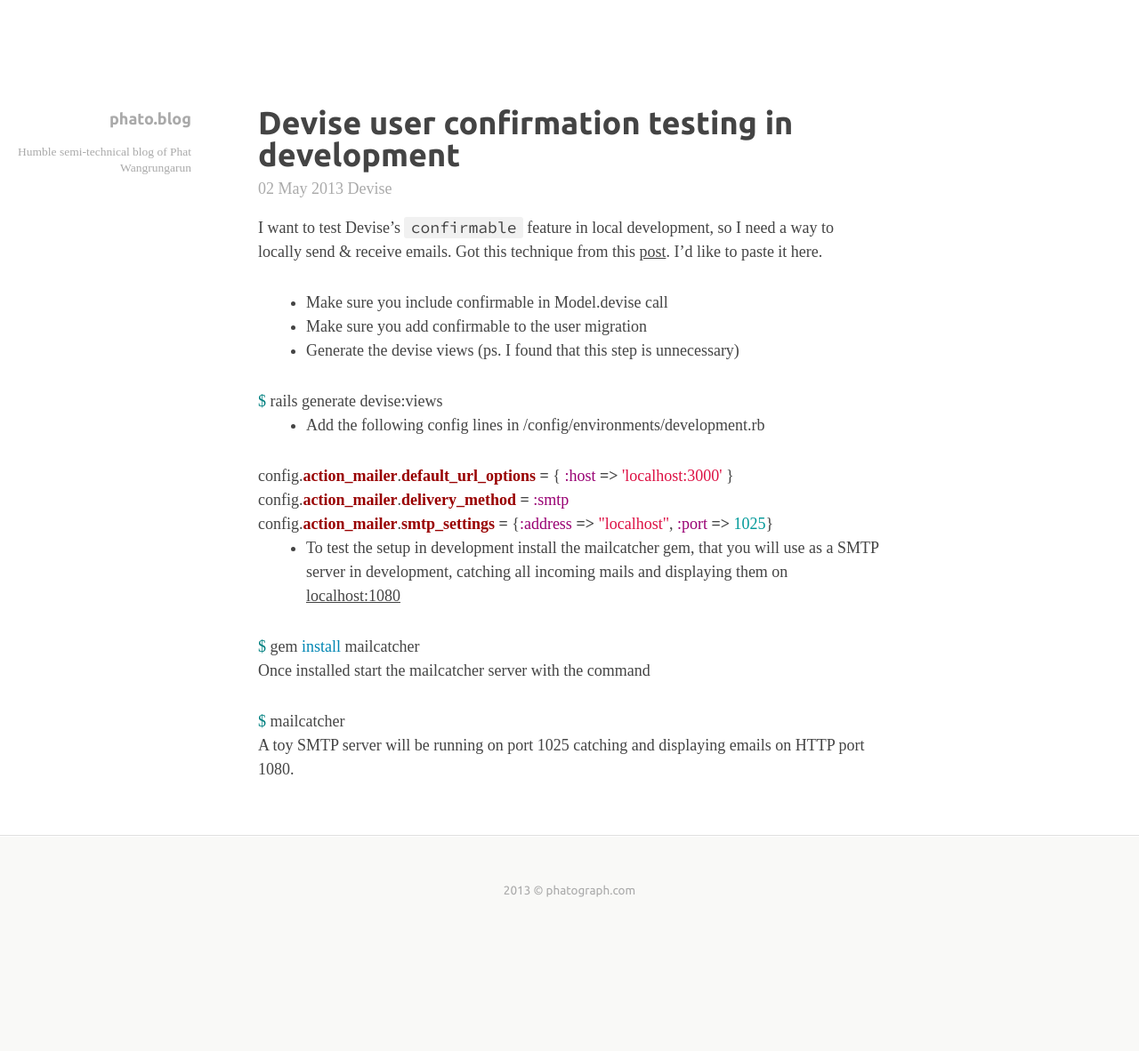
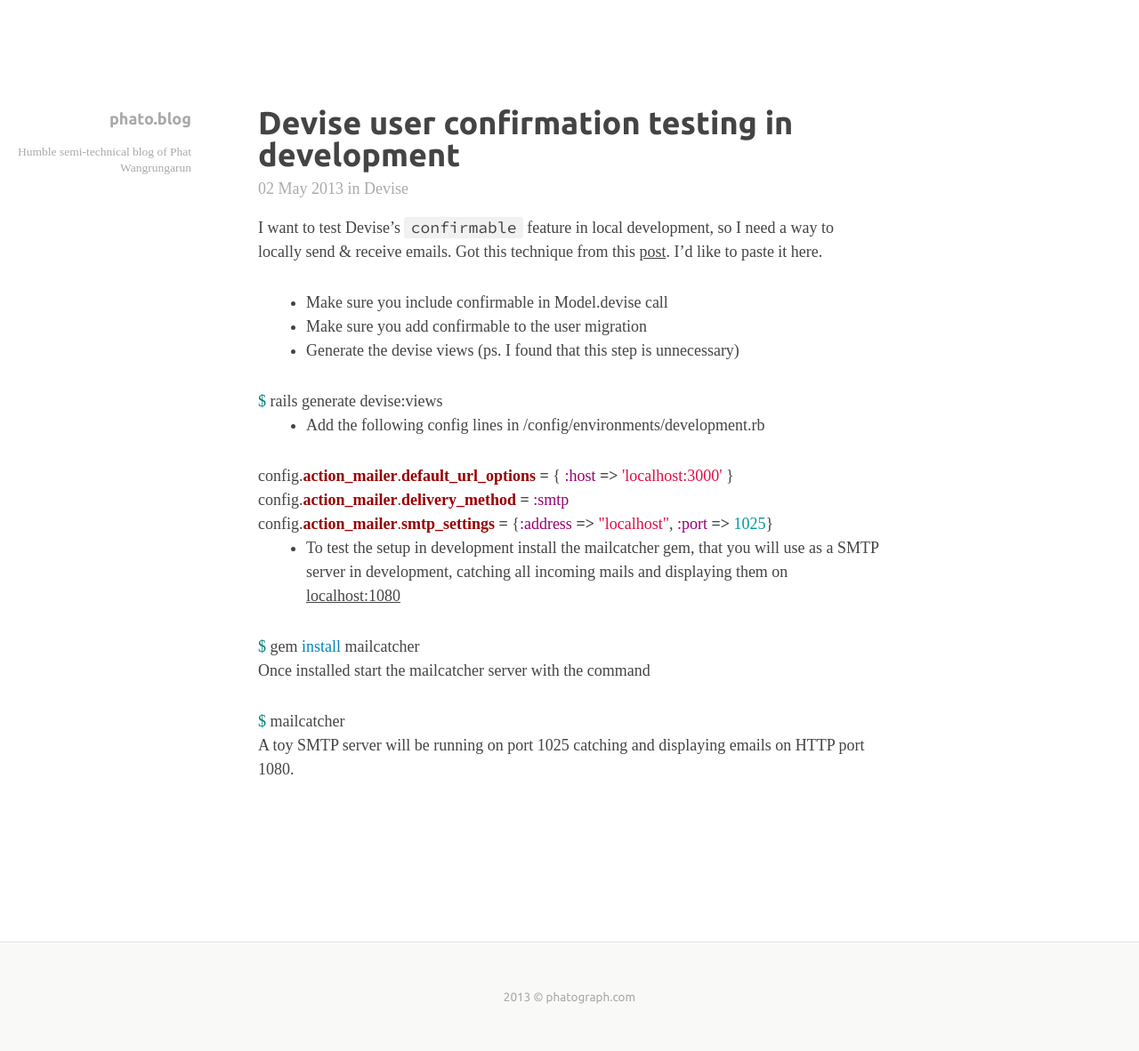
Before and after one commit to phatograph/blog, a Jekyll site: the page built from _posts/2013-05-02-devise-user-confirmation-testing-in-development.markdown, in a window 1280 px wide. Shown: the whole page at 89% size. Built offline with Jekyll 4.4.1, drawn with Linux system fonts in a browser that asks for light colours; some web fonts are replaced; Markdown is read by kramdown in place of the engine named in the settings; comment, search, counter and statistics services are not loaded; before the commit the page ends 1062 px from its top, so only the background shows below that.

Commit message:
Add tag_links

```diff
--- a/_layouts/post.html
+++ b/_layouts/post.html
@@ -7,9 +7,11 @@ layout: default
     <h3><a href="{{ post.url }}">{{ page.title }}</a></h3>
     <p class="date">
       {{ page.date | date_to_long_string }}
-      {% for tag in page.tags %}
-        <a href="/tag/{{ tag }}">{{ tag }}</a>
-      {% endfor %}
+      {% capture tag_length %}{{ page.tags | size }}{% endcapture %}
+      {% if tag_length != '0'  %}
+        in
+        {{ page.tags | tag_links }}
+      {% endif %}
     </p>
     <div class="body">
       {{ content }}
--- a/_plugins/_tag_gen.rb
+++ b/_plugins/_tag_gen.rb
@@ -1,4 +1,5 @@
 module Jekyll
+
   class TagIndex < Page
     def initialize(site, base, dir, tag)
       @site = site
@@ -13,16 +14,19 @@ module Jekyll
       self.data['title'] = "#{tag_title_prefix}#{tag}#{tag_title_suffix}"
     end
   end
+
   class TagGenerator < Generator
     safe true
+
     def generate(site)
       if site.layouts.key? 'tag_index'
         dir = site.config['tag_dir'] || 'tag'
         site.tags.keys.each do |tag|
-          write_tag_index(site, File.join(dir, tag), tag)
+          write_tag_index(site, File.join(dir, tag.gsub(/\s+/, '-').downcase), tag)
         end
       end
     end
+
     def write_tag_index(site, dir, tag)
       index = TagIndex.new(site, site.source, dir, tag)
       index.render(site.layouts, site.site_payload)
@@ -30,4 +34,39 @@ module Jekyll
       site.pages << index
     end
   end
+
+  # Adds some extra filters used during the tag creation process.
+  module Filters
+
+    # Outputs a list of tags as comma-separated <a> links. This is used
+    # to output the tag list for each post on a tag page.
+    #
+    #  +tags+ is the list of tags to format.
+    #
+    # Returns string
+    #
+    def tag_links(tags)
+      tags = tags.sort!.map { |c| tag_link c }
+
+      case tags.length
+      when 0
+        ""
+      when 1
+        tags[0].to_s
+      else
+        "#{tags[0...-1].join(', ')}, #{tags[-1]}"
+      end
+    end
+
+    # Outputs a single tag as an <a> link.
+    #
+    #  +tag+ is a tag string to format as an <a> link
+    #
+    # Returns string
+    #
+    def tag_link(tag)
+      "<a class='tag' href='/tag/#{tag.gsub(/\s+/, '-').downcase}/'>#{tag}</a>"
+    end
+  end
+
 end
--- a/stylesheets/style.css
+++ b/stylesheets/style.css
@@ -216,79 +216,75 @@ div.content div.info p.links {
   font-size: 1.5em;
 }
 /* line 94, ../_sass/style.scss */
-div.content div.post {
+div.content div.posts {
+  padding-bottom: 120px;
+}
+/* line 97, ../_sass/style.scss */
+div.content div.posts div.post {
   margin-bottom: 3em;
 }
-/* line 97, ../_sass/style.scss */
-div.content div.post:last-child {
+/* line 100, ../_sass/style.scss */
+div.content div.posts div.post:last-child {
   margin-bottom: 0;
 }
-/* line 101, ../_sass/style.scss */
-div.content div.post > h3 {
+/* line 104, ../_sass/style.scss */
+div.content div.posts div.post > h3 {
   font-size: 2em;
   font-weight: bold;
   line-height: 1em;
   padding-bottom: 0.3em;
 }
-/* line 108, ../_sass/style.scss */
-div.content div.post p.date {
+/* line 111, ../_sass/style.scss */
+div.content div.posts div.post p.date {
   line-height: 1;
   margin-bottom: 1.25em;
   color: #aaaaaa;
 }
-/* line 114, ../_sass/style.scss */
-div.content div.post p.date a {
+/* line 117, ../_sass/style.scss */
+div.content div.posts div.post p.date a {
   color: #aaaaaa;
 }
-/* line 117, ../_sass/style.scss */
-div.content div.post p.date a:after {
-  content: ', ';
-}
-/* line 121, ../_sass/style.scss */
-div.content div.post p.date a:last-child:after {
-  content: '';
-}
-/* line 125, ../_sass/style.scss */
-div.content div.post p.date a:hover {
+/* line 120, ../_sass/style.scss */
+div.content div.posts div.post p.date a:hover {
   color: #444444;
 }
-/* line 132, ../_sass/style.scss */
-div.content div.post div.body p, div.content div.post div.body div.highlight, div.content div.post div.body ul, div.content div.post div.body h3, div.content div.post div.body blockquote, div.content div.post div.body .twitter-tweet {
+/* line 127, ../_sass/style.scss */
+div.content div.posts div.post div.body p, div.content div.posts div.post div.body div.highlight, div.content div.posts div.post div.body ul, div.content div.posts div.post div.body h3, div.content div.posts div.post div.body blockquote, div.content div.posts div.post div.body .twitter-tweet {
   margin-bottom: 30px !important;
 }
-/* line 135, ../_sass/style.scss */
-div.content div.post div.body p:last-child, div.content div.post div.body div.highlight:last-child, div.content div.post div.body ul:last-child, div.content div.post div.body h3:last-child, div.content div.post div.body blockquote:last-child, div.content div.post div.body .twitter-tweet:last-child {
+/* line 130, ../_sass/style.scss */
+div.content div.posts div.post div.body p:last-child, div.content div.posts div.post div.body div.highlight:last-child, div.content div.posts div.post div.body ul:last-child, div.content div.posts div.post div.body h3:last-child, div.content div.posts div.post div.body blockquote:last-child, div.content div.posts div.post div.body .twitter-tweet:last-child {
   margin-bottom: 0 !important;
 }
-/* line 139, ../_sass/style.scss */
-div.content div.post div.body p a, div.content div.post div.body div.highlight a, div.content div.post div.body ul a, div.content div.post div.body h3 a, div.content div.post div.body blockquote a, div.content div.post div.body .twitter-tweet a {
+/* line 134, ../_sass/style.scss */
+div.content div.posts div.post div.body p a, div.content div.posts div.post div.body div.highlight a, div.content div.posts div.post div.body ul a, div.content div.posts div.post div.body h3 a, div.content div.posts div.post div.body blockquote a, div.content div.posts div.post div.body .twitter-tweet a {
   text-decoration: underline;
 }
-/* line 144, ../_sass/style.scss */
-div.content div.post div.body h3 {
+/* line 139, ../_sass/style.scss */
+div.content div.posts div.post div.body h3 {
   font-weight: bold;
 }
-/* line 148, ../_sass/style.scss */
-div.content div.post div.body blockquote {
+/* line 143, ../_sass/style.scss */
+div.content div.posts div.post div.body blockquote {
   border-left: 5px solid #f1f1f1;
   padding: 1em 2em;
   font-style: italic;
 }
-/* line 154, ../_sass/style.scss */
-div.content div.post div.body div.highlight {
+/* line 149, ../_sass/style.scss */
+div.content div.posts div.post div.body div.highlight {
   font-family: 'Source Code Pro', sans-serif;
   overflow-x: auto;
   padding: 1em;
   font-size: 13px;
   background: #f1f1f1;
 }
-/* line 162, ../_sass/style.scss */
-div.content div.post div.body ul {
+/* line 157, ../_sass/style.scss */
+div.content div.posts div.post div.body ul {
   list-style-type: disc;
   padding-left: 3em;
 }
-/* line 168, ../_sass/style.scss */
-div.content div.post div.body p > code {
+/* line 163, ../_sass/style.scss */
+div.content div.posts div.post div.body p > code {
   -webkit-border-radius: 3px;
   -moz-border-radius: 3px;
   -ms-border-radius: 3px;
@@ -301,8 +297,8 @@ div.content div.post div.body p > code {
   /* better for 2 lines separating */
   background: #f1f1f1;
 }
-/* line 177, ../_sass/style.scss */
-div.content div.post div.body p > img {
+/* line 172, ../_sass/style.scss */
+div.content div.posts div.post div.body p > img {
   -webkit-border-radius: 0.3em;
   -moz-border-radius: 0.3em;
   -ms-border-radius: 0.3em;
@@ -319,22 +315,21 @@ div.content div.post div.body p > img {
   margin: 0 auto;
   display: block;
 }
-/* line 188, ../_sass/style.scss */
-div.content div.post div.body h3 {
+/* line 183, ../_sass/style.scss */
+div.content div.posts div.post div.body h3 {
   font-size: 1.5em;
 }
-/* line 192, ../_sass/style.scss */
-div.content div.post div.body .twitter-tweet {
+/* line 187, ../_sass/style.scss */
+div.content div.posts div.post div.body .twitter-tweet {
   margin-top: 0 !important;
   margin-left: auto !important;
   margin-right: auto !important;
 }
-/* line 200, ../_sass/style.scss */
+/* line 196, ../_sass/style.scss */
 div.content div.pagination {
-  padding-top: 120px;
   text-align: center;
 }
-/* line 204, ../_sass/style.scss */
+/* line 199, ../_sass/style.scss */
 div.content div.pagination span, div.content div.pagination a {
   display: inline-block;
   padding: 0 10px;
@@ -342,16 +337,20 @@ div.content div.pagination span, div.content div.pagination a {
   vertical-align: middle;
   color: #aaaaaa;
 }
-/* line 212, ../_sass/style.scss */
+/* line 207, ../_sass/style.scss */
 div.content div.pagination a {
   font-size: 2em;
 }
-/* line 215, ../_sass/style.scss */
+/* line 210, ../_sass/style.scss */
 div.content div.pagination a:hover {
   color: #ff0084;
 }
+/* line 214, ../_sass/style.scss */
+div.content div.pagination a.hidden {
+  visibility: hidden;
+}
 
-/* line 223, ../_sass/style.scss */
+/* line 222, ../_sass/style.scss */
 div.footer {
   padding: 50px 0;
   border-top: 1px solid #fff;
```
Also changed, not shown: _layouts/tag_index.html (+5 -3 lines), _sass/style.scss (+8 -9 lines), index.html (+5 -3 lines).
